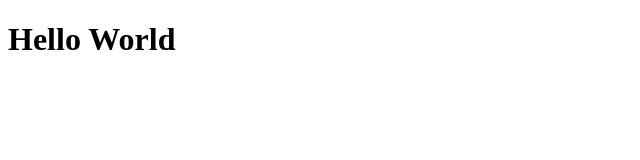
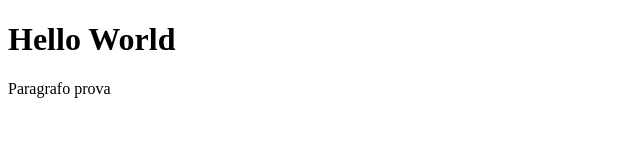
Before and after one commit to StefanoMela/htmlcss-hello, a plain HTML site: page index.html in a window 1280 px wide. Shown: the whole page, without its empty margins (0-640 px from the left). Drawn offline with Linux system fonts and the light colour scheme.

Commit message:
prova commit

```diff
--- a/index.html
+++ b/index.html
@@ -8,5 +8,6 @@
 </head>
 <body>
     <h1>Hello World</h1>
+    <p>Paragrafo prova</p>
 </body>
 </html>
```
